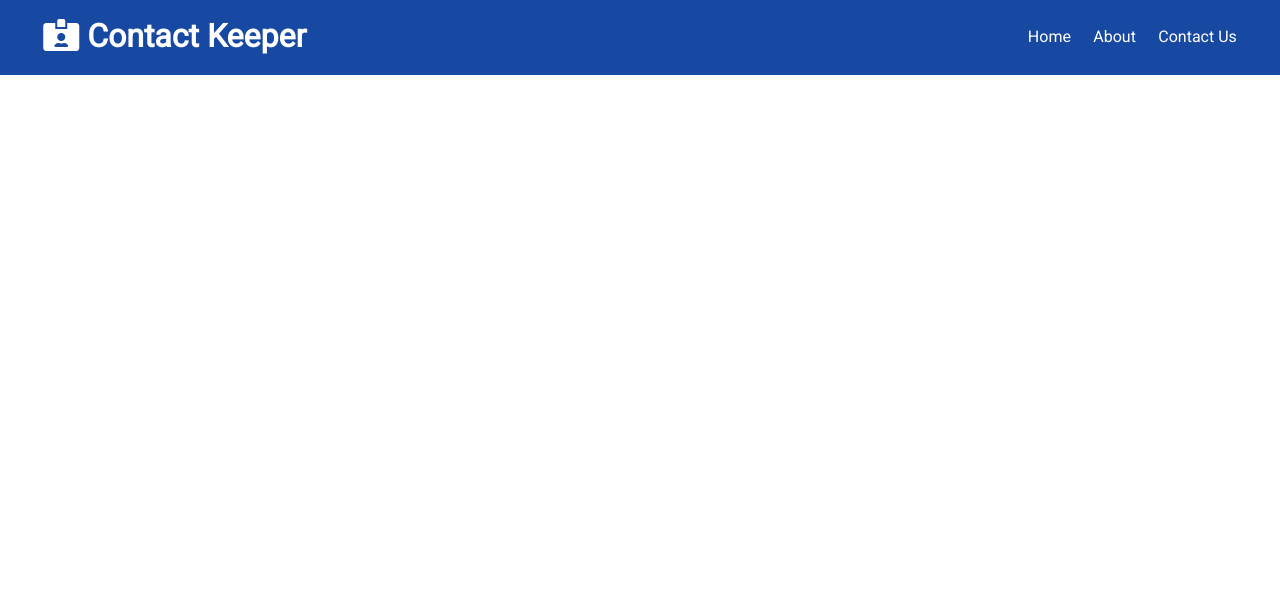
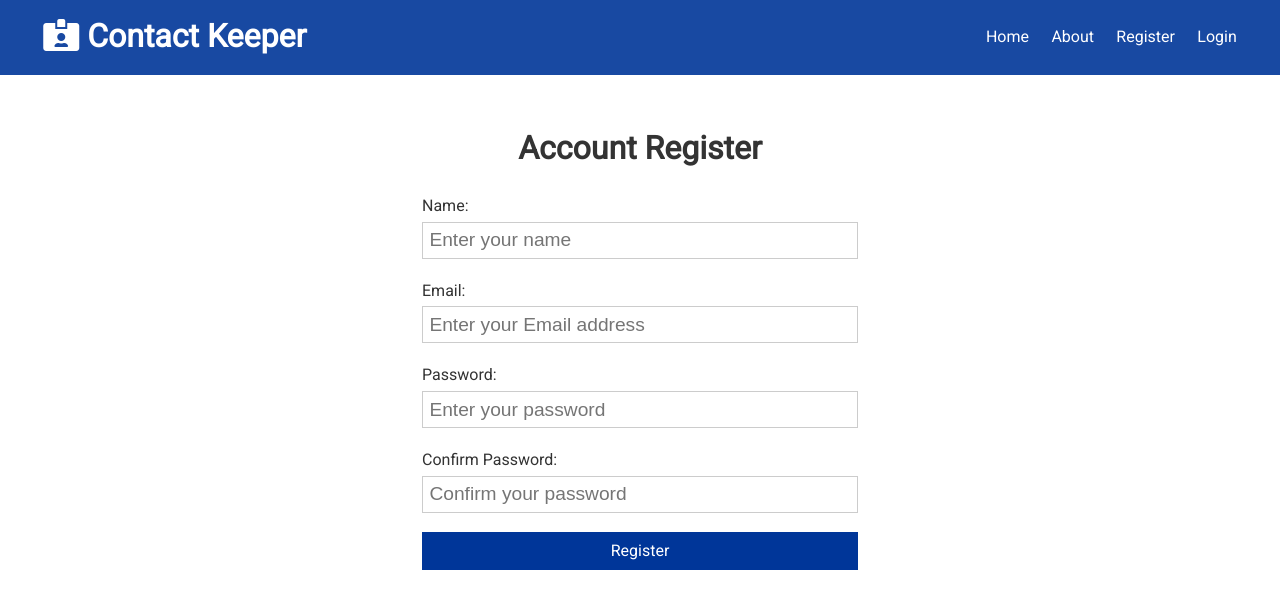
Before and after one commit to bot8080/contact-keeper, a React (Create React App) app in the folder client/: page /register in a window 1280 px wide. Shown: the top 608 px of the page. Built offline with nearby package versions, Linux system fonts and the light colour scheme.

Commit message:
Register and login form

```diff
--- a/client/src/App.js
+++ b/client/src/App.js
@@ -6,6 +6,8 @@
 import About from './components/pages/About';
 import ContactState from './context/contact/contactState'
 import AuthState from './context/auth/authState';
+import Register from './components/auth/Register';
+import Login from './components/auth/Login';
 
 const App = () => {
 	return (
@@ -18,6 +20,9 @@
 							<Routes>
 								<Route exact path="/" Component={Home} />
 								<Route exact path="/about" Component={About} />
+								<Route exact path="/register" Component={Register} />
+
+								<Route exact path="/login" Component={Login} />
 							</Routes>
 						</div>
 					</>
--- /dev/null
+++ b/client/src/components/auth/Login.js
@@ -0,0 +1,43 @@
+import React, { useState } from 'react'
+
+const Login = () => {
+    const [user, setUser] = useState({
+        email: '',
+        password: ''
+    })
+
+    const { email, password } = user;
+
+    const onChange = e => {
+        setUser({ ...user, [e.target.name]: e.target.value })
+    }
+
+    const onSubmit = e => {
+        e.preventDefault();
+        console.log("Login Successful")
+    }
+
+    return (
+        <div className='form-container'>
+
+            <h1>Account Login</h1>
+            <form onSubmit={onSubmit}>
+                <div className='form-group'>
+                    <label htmlFor="email">Email: </label>
+                    <input type="email" placeholder="Enter your Email address" name='email' value={email} onChange={onChange}></input>
+                </div>
+
+                <div className='form-group'>
+                    <label htmlFor='password'>Password: </label>
+                    <input type="text" placeholder="Enter your password" name='password' value={password} onChange={onChange}></input>
+                </div>
+
+            </form>
+
+            <input type="submit" className="btn btn-primary btn-block" value="Register" />
+        </div>
+
+    )
+}
+
+export default Login
--- /dev/null
+++ b/client/src/components/auth/Register.js
@@ -0,0 +1,55 @@
+import React, { useState } from 'react'
+
+const Register = () => {
+    const [user, setUser] = useState({
+        name: '',
+        email: '',
+        password: '',
+        password2: ''
+    })
+
+    const { name, email, password, password2 } = user;
+
+    const onChange = e => {
+        setUser({ ...user, [e.target.name]: e.target.value })
+    }
+
+    const onSubmit = e => {
+        e.preventDefault();
+        console.log("Register Successful")
+    }
+
+    return (
+        <div className='form-container'>
+
+            <h1>Account Register</h1>
+            <form onSubmit={onSubmit}>
+                <div className="form-group">
+                    <label htmlFor="name">Name: </label>
+                    <input type="text" placeholder="Enter your name" name='name' value={name} onChange={onChange}></input>
+                </div>
+
+                <div className="form-group">
+                    <label htmlFor="email">Email: </label>
+                    <input type="email" placeholder="Enter your Email address" name='email' value={email} onChange={onChange}></input>
+                </div>
+
+                <div className="form-group">
+                    <label htmlFor='password'>Password: </label>
+                    <input type="text" placeholder="Enter your password" name='password' value={password} onChange={onChange}></input>
+                </div>
+
+                <div className="form-group">
+                    <label htmlFor="password2">Confirm Password: </label>
+                    <input type="text" placeholder="Confirm your password" name='password2' value={password2} onChange={onChange}></input>
+                </div>
+            </form>
+
+
+            <input type="submit" className="btn btn-primary btn-block" value="Register" />
+        </div>
+
+    )
+}
+
+export default Register
--- a/client/src/components/layout/Navbar.js
+++ b/client/src/components/layout/Navbar.js
@@ -18,7 +18,10 @@
                     <Link to="/about">About</Link>
                 </li>
                 <li>
-                    <Link to="">Contact Us</Link>
+                    <Link to="/register">Register</Link>
+                </li>
+                <li>
+                    <Link to="/Login">Login</Link>
                 </li>
             </ul>
         </div>
```
